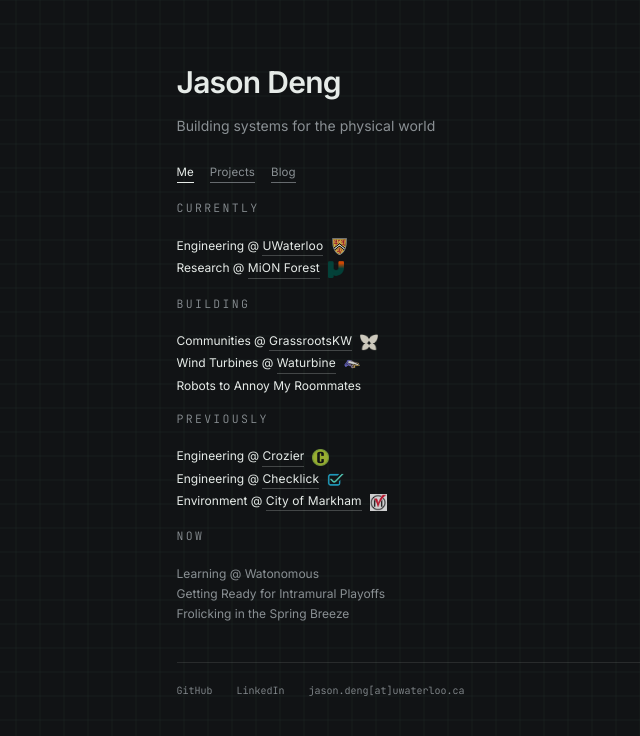
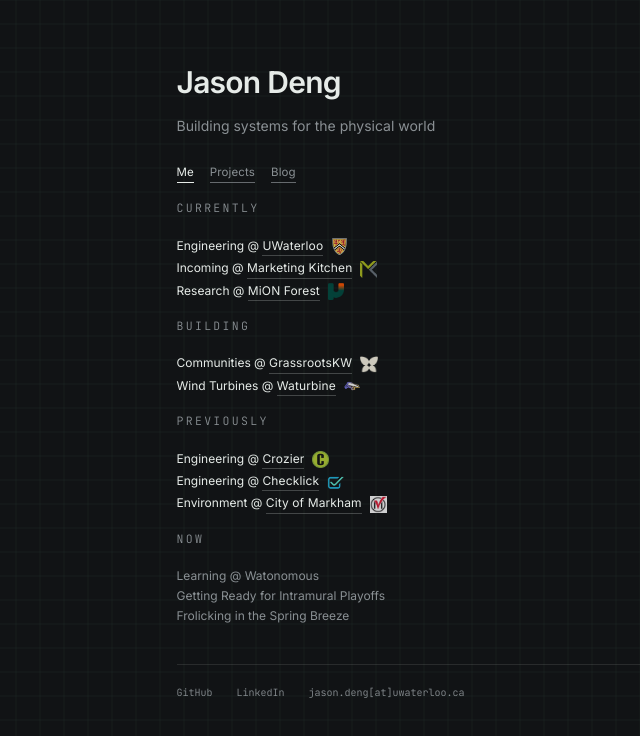
Before and after one commit to jasonkdeng/jdengv2, a Next.js app: page / in a window 1280 px wide. Shown: the top 736 px of the page, without its empty margins (128-768 px from the left). Built offline with nearby package versions, Linux system fonts and the light colour scheme.

Commit message:
added marketing kitchen, reduced content so that everything will still fit on one page.

```diff
--- a/app/layout.tsx
+++ b/app/layout.tsx
@@ -39,6 +39,7 @@
           </div>
         </div>
         <Analytics />
+        <SpeedInsights />
       </body>
     </html>
   );
--- a/app/page.tsx
+++ b/app/page.tsx
@@ -4,9 +4,9 @@
 export default function Home() {
   const currentItems: string[] = [];
 
-  const buildingItems = [
-    "Robots to Annoy My Roommates",
-  ];
+  // const buildingItems = [
+  //   "Robots to Annoy My Roommates",
+  // ];
 
   const nowItems = [
     "Learning @ Watonomous",
@@ -23,6 +23,12 @@
             name="UWaterloo"
             logoSrc="/Waterloo.png"
             url="https://uwaterloo.ca/mechanical-mechatronics-engineering/"
+          />
+          <InlineLinkItem
+            prefix="Incoming @"
+            name="Marketing Kitchen"
+            logoSrc="/MarketingKitchen.png"
+            url="https://www.marketingkitchen.ca"
           />
           <InlineLinkItem
             prefix="Research @"
@@ -50,9 +56,9 @@
             logoSrc="/Waturbine.png"
             url="https://waturbine.ca/"
           />
-          {buildingItems.map((item) => (
+          {/* {buildingItems.map((item) => (
             <li key={item}>{item}</li>
-          ))}
+          ))} */}
         </ul>
       </Section>
 
```
Also changed, not shown: public/MarketingKitchen.png (added).
